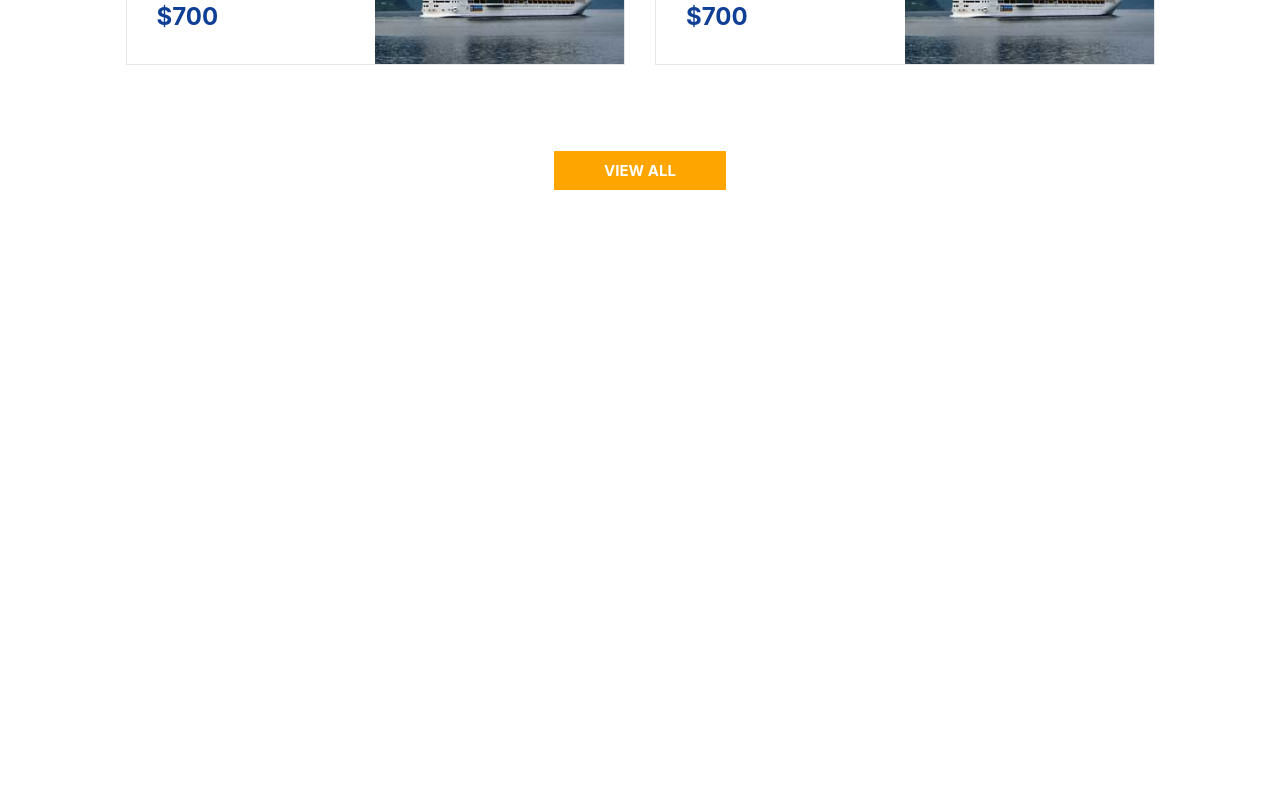
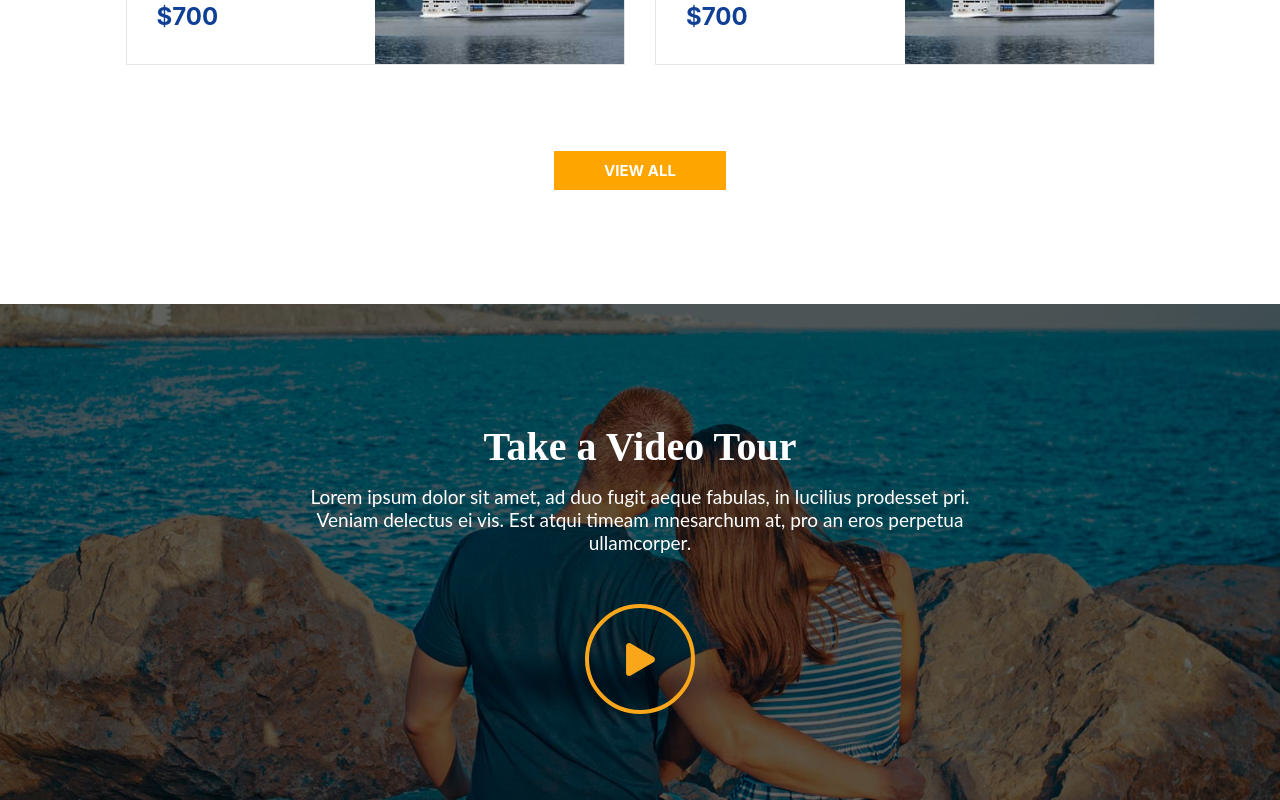
Before and after one commit to keshavgoyal2807/Leamigo-website, a React (Create React App) app: page / in a window 1280 px wide. Shown: the part 3477-4277 px from the top of the page. Before the commit the page ends 3781 px from the top, so only its background shows below. Built offline with nearby package versions, Linux system fonts and the light colour scheme.

Commit message:
added feature video section

```diff
--- a/src/components/App.js
+++ b/src/components/App.js
@@ -10,6 +10,7 @@ import HotelOffers from './hoteloffers';
 import BestFeatures from './bestfeatures';
 import TourOffers from './touroffers';
 import CruiseOffers from './cruiseoffers';
+import FeatureVideo from './featurevideo';
 
 
 
@@ -28,6 +29,7 @@ class App extends React.Component{
         <BestFeatures />
         <TourOffers />
         <CruiseOffers />
+        <FeatureVideo />
       </div>
       </Route>
     )
--- /dev/null
+++ b/src/components/featurevideo.js
@@ -0,0 +1,26 @@
+import React from 'react'
+import '../styles/featurevideo.css'
+import { FaPlay } from 'react-icons/fa'
+
+class FeatureVideo extends React.Component{
+    render()
+    {
+        return(
+            <div className="feature-video">
+                <div className="feature-video-inner">
+                    <div className="feature-video-flex">
+                        <div className="feature-video-content">
+                            <h2>Take a Video Tour</h2>
+                            <p>Lorem ipsum dolor sit amet, ad duo fugit aeque fabulas, in lucilius prodesset pri. Veniam delectus ei vis. Est atqui timeam mnesarchum at, pro an eros perpetua ullamcorper.</p>
+                            <div className="play-button">
+                                <FaPlay size={33} className="play-button-icon"></FaPlay>
+                            </div>
+                        </div>
+                    </div>
+                </div>
+            </div>
+        )
+    }
+}
+
+export default FeatureVideo;
--- /dev/null
+++ b/src/styles/featurevideo.css
@@ -0,0 +1,119 @@
+.feature-video{
+    background: linear-gradient(rgba(0, 0, 0,0.6),rgba(0, 0, 0,0.6)),url('../images/video-banner.jpg') 50% 37%;
+    background-size: cover;
+    text-align: center;
+    padding-top: 86px;
+    padding-bottom: 86px;
+    background-repeat: no-repeat;
+}
+
+.feature-video-inner{
+    margin: 0 auto;
+}
+
+.feature-video-flex{
+    display: flex;
+    flex-wrap: wrap;
+    text-align: center;
+}
+
+.feature-video-content{
+    flex-grow: 1;
+    max-width: 100%;
+    padding-left: 15px;
+    padding-right: 15px;
+}
+
+.feature-video-content h2{
+    font-size: 40px;
+    font-weight: bold;
+    margin-bottom: 15px;
+    color: white;
+    font-family: 'Merriweather', serif;
+}
+
+.feature-video-content p{
+    font-size: 19px;
+    width: 65%;
+    margin: 0 auto;
+    color: white;
+    font-family: 'Lato', sans-serif;
+}
+
+.play-button{
+    display: flex;
+    flex-grow: 0;
+    flex-shrink: 0;
+    cursor: pointer;
+    text-align: center;
+    background-color: transparent;
+    padding: 10px 10px;
+    width: 110px;
+    height: 110px;
+    border-radius: 100%;
+    border: 4px solid #faa61a;
+    color: #faa61a;
+    align-items: center;
+    justify-content:center;
+    margin: 0 auto;
+    margin-top: 50px;
+}
+
+
+@media screen and (min-width:1200px)
+{
+    .feature-video-inner{
+        max-width: 1140px;
+    }
+
+}
+
+@media screen and (max-width:1199px) and (min-width:992px)
+{
+    .feature-video-inner{
+        max-width: 960px;
+    }
+}
+
+@media screen and (max-width:991px) and (min-width:768px)
+{
+    .feature-video-inner{
+        max-width: 720px;
+    }
+
+    .feature-video-content p{
+        font-size: 19px;
+        width: 90%;
+        margin: 0 auto;
+    }
+}
+
+@media screen and (max-width:767px) and (min-width:576px)
+{
+    .feature-video-inner{
+        max-width: 540px;
+    }
+
+    .feature-video-content h2{
+        font-size: 30px;
+    }
+
+    .feature-video-content p{
+        font-size: 15px;
+    }
+}
+
+@media screen and (max-width:575px)
+{
+    .feature-video-inner{
+        max-width: 95%;
+    }
+
+    .feature-video-content h2{
+        font-size: 30px;
+    }
+
+    .feature-video-content p{
+        font-size: 15px;
+    }
+}
```
Also changed, not shown: src/images/video-banner.jpg (added).
